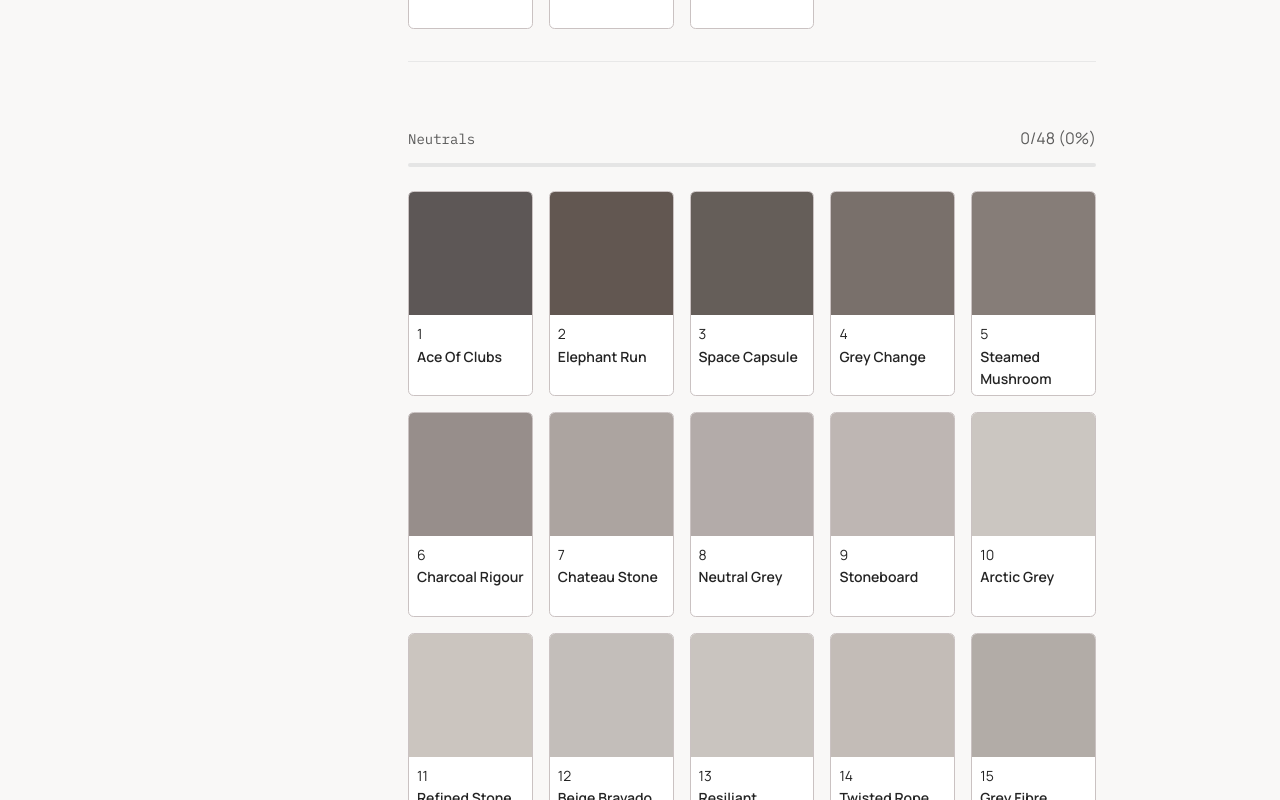
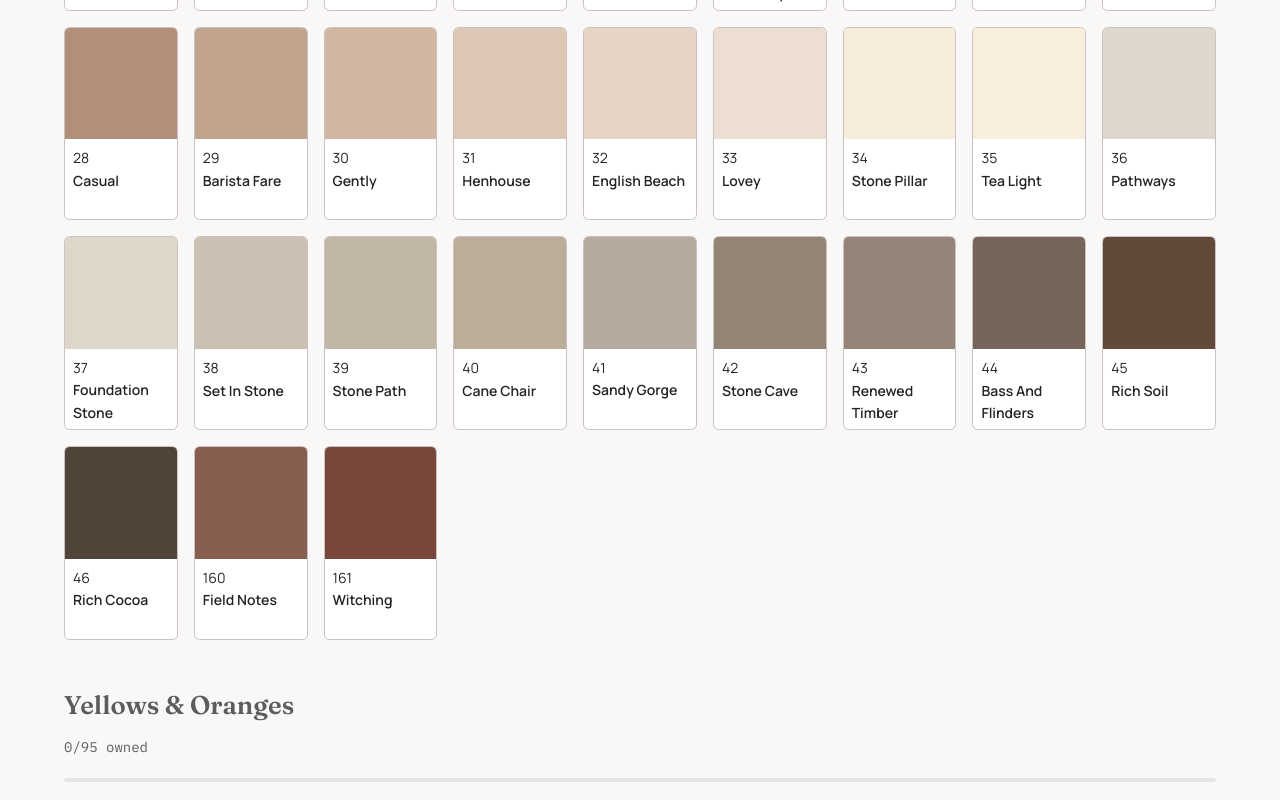
Before and after one commit to Jazzmoin/portfolio, a SvelteKit app: page /work/hueventory in a window 1280 px wide. Shown: the part 1620-2420 px from the top of the page. Built offline with nearby package versions, Linux system fonts and the light colour scheme.

Commit message:
updated project page layout

```diff
--- a/src/routes/+layout.svelte
+++ b/src/routes/+layout.svelte
@@ -93,7 +93,7 @@
         grid-template-columns: minmax(0, 1.6fr) repeat(2, minmax(0, 1fr));
         gap: 2rem;
         font-family: var(--font-mono);
-        padding: 3rem var(--dot-spacing) 3rem calc(var(--dot-spacing) * 4);
+        padding: 3rem var(--page-padding-inline);
         border-top: 1px solid var(--color-bg-1);
         align-items: start;
     }
--- a/src/routes/layout.css
+++ b/src/routes/layout.css
@@ -14,6 +14,9 @@
     --color-text-1: rgba(26, 26, 26, 0.7);
     --dot-spacing: 1rem;
     --header-height: 3.5rem;
+    --page-padding-inline: calc(var(--dot-spacing) * 4);
+    --page-gap: clamp(2rem, 4vw, 4rem);
+    --section-gap: clamp(2rem, 4vw, 3.5rem);
     --text-xs: 14px;
     --text-sm: 14px;
     --text-base: 16px;
@@ -78,37 +81,19 @@ li {
 }
 
 main {
-    padding: 0 calc(var(--dot-spacing) * 4);
-}
-
-aside {
-    display: flex;
-    height: calc(100vh - var(--header-height));
-    position: sticky;
-    top: var(--header-height);
-    z-index: 1;
-    padding: 1rem 0 0 0;
-}
-
-.cover {
-    background-color: pink;
-    height: 60vh;
-}
-
-.content {
-    flex-flow: column;
-    gap: 1.5rem;
-    height: min-content;
-    padding: 0 3.5rem;
-    display: flex;
-    position: relative;
-    overflow: visible;
+    padding: 0 var(--page-padding-inline);
 }
 
 .layout {
     display: flex;
     flex-direction: column;
-    gap: 2rem;
+    gap: var(--section-gap);
+    min-width: 0;
+}
+
+.project-page {
+    min-height: calc(100vh - var(--header-height));
+    padding-block: 2rem 4rem;
 }
 
 .back-button {
@@ -123,6 +108,144 @@ aside {
     font-family: var(--font-mono);
     font-size: var(--text-xs);
     scroll-margin-top: 4.5rem;
+}
+
+.project-header {
+    display: flex;
+    flex-direction: column;
+    gap: 1rem;
+}
+
+.project-type {
+    margin: 0;
+    font-family: var(--font-mono);
+    font-size: var(--text-xs);
+    line-height: 1.4;
+    letter-spacing: 0.08em;
+    text-transform: uppercase;
+}
+
+.project-title {
+    margin: 0;
+    max-width: 14ch;
+}
+
+.project-description {
+    margin: 0;
+    max-width: 42rem;
+}
+
+.cover {
+    aspect-ratio: 2/ 1;
+    overflow: hidden;
+    border: 1px solid rgba(26, 26, 26, 0.12);
+    border-radius: 0.35rem;
+    background: var(--color-bg-1);
+}
+
+.cover img {
+    display: block;
+    width: 100%;
+    height: 100%;
+    object-fit: cover;
+}
+
+.project-sections {
+    display: flex;
+    flex-direction: column;
+    gap: var(--section-gap);
+}
+
+.project-section {
+    display: flex;
+    flex-direction: column;
+    gap: 1rem;
+    padding-top: 1.5rem;
+    border-top: 1px solid rgba(26, 26, 26, 0.12);
+    scroll-margin-top: 4.5rem;
+}
+
+.section-header {
+    display: flex;
+    flex-direction: column;
+    gap: 0.35rem;
+}
+
+.section-type {
+    margin: 0;
+    font-family: var(--font-mono);
+    font-size: var(--text-xs);
+    line-height: 1.4;
+}
+
+.section-heading {
+    margin: 0;
+}
+
+.section-description {
+    margin: 0;
+    max-width: 42rem;
+}
+
+.section-body {
+    display: flex;
+    flex-direction: column;
+    gap: 1.25rem;
+}
+
+.page-contents {
+    position: fixed;
+    top: calc(var(--header-height) + 2rem);
+    right: 0;
+    z-index: 5;
+    display: flex;
+    align-items: stretch;
+    transform: translateX(calc(100% - 2.8rem));
+    transition: transform 180ms ease;
+}
+
+.page-contents:hover,
+.page-contents:focus-within {
+    transform: translateX(0);
+}
+
+.page-contents-tab {
+    display: flex;
+    align-items: center;
+    justify-content: center;
+    padding: 0.75rem 0.6rem;
+    border: 1px solid rgba(26, 26, 26, 0.12);
+    border-right: 0;
+    border-radius: 0.35rem 0 0 0.35rem;
+    background: rgba(232, 229, 229, 0.96);
+    font-family: var(--font-mono);
+    font-size: var(--text-xs);
+    line-height: 1.2;
+    letter-spacing: 0.08em;
+    text-transform: uppercase;
+    writing-mode: vertical-rl;
+}
+
+.page-contents ul {
+    display: flex;
+    flex-direction: column;
+    gap: 0.5rem;
+    min-width: 12rem;
+    margin: 0;
+    padding: 0.9rem 1rem;
+    list-style: none;
+    border: 1px solid rgba(26, 26, 26, 0.12);
+    border-right: 0;
+    border-radius: 0.35rem 0 0 0.35rem;
+    background: rgba(249, 248, 247, 0.98);
+    box-shadow: 0 0.8rem 2rem rgba(26, 26, 26, 0.08);
+}
+
+.page-contents li {
+    font-family: var(--font-mono);
+    font-size: var(--text-xs);
+    line-height: 1.4;
+    text-transform: none;
 }
 
 :global(.card-title) {
@@ -142,3 +265,24 @@ aside {
     flex-direction: column;
     gap: 0.8rem;
 }
+
+@media (max-width: 900px) {
+    .project-page {
+        padding-block: 1.5rem 3rem;
+    }
+
+    .cover {
+        aspect-ratio: 4 / 3;
+    }
+
+    .page-contents {
+        top: auto;
+        bottom: 1rem;
+        transform: translateX(calc(100% - 2.5rem));
+    }
+
+    .page-contents ul {
+        max-height: min(55vh, 18rem);
+        overflow: auto;
+    }
+}
--- a/src/routes/work/flower-garden/+page.svelte
+++ b/src/routes/work/flower-garden/+page.svelte
@@ -27,49 +27,38 @@
     });
 </script>
 
-<main>
-    <aside>
-        <ul>
-            <li>
-                <a class="back-button" href="/">← Back</a>
-            </li>
-            <li>
-                <a href="#overview">Overview</a>
-            </li>
-        </ul>
-    </aside>
+<div class="project-page">
+    <div class="layout">
+        <header id="overview" class="project-header">
+            <p class="project-type">Flower Planting Playground</p>
+            <h1 class="project-title">Flower Garden</h1>
+            <p class="project-description">
+                A Project created to learn Rust and Nannou.
+            </p>
+        </header>
 
-    <div class="layout">
-        <div class="cover">
-            <img alt="" src="src/lib/img.png" id="#top" />
-        </div>
+        <div class="project-sections">
+            <section id="simulation" class="project-section">
+                <div class="section-header">
+                    <p class="section-type">[simulation]</p>
+                    <h2 class="section-heading">Grow the scene in real time</h2>
+                </div>
 
-        <div class="content">
-            <div class="overview">
-                <h1>Flower Garden</h1>
-                <p id="overview" class="section-title">Overview</p>
-                <p>desc.</p>
-            </div>
+                <p class="section-description">
+                    The live canvas handles the interactive planting experience
+                    and turns the page into a small procedural garden
+                    playground.
+                </p>
 
-            <span bind:this={container} style="display:none;"></span>
+                <div class="section-body">
+                    <span bind:this={container} style="display:none;"></span>
+                </div>
+            </section>
         </div>
     </div>
-</main>
+</div>
 
 <style>
-    main {
-        display: grid;
-        grid-template-columns: 150px 1fr;
-        gap: 4rem;
-        min-height: 170vh;
-    }
-
-    ul {
-        display: flex;
-        flex-direction: column;
-        gap: 0.5rem;
-    }
-
     :global(canvas) {
         display: block;
         margin: auto;
--- a/src/routes/work/hueventory/+page.svelte
+++ b/src/routes/work/hueventory/+page.svelte
@@ -46,59 +46,45 @@
         });
     });
 
-    let showStats = $state(false);
+    function sectionId(label: string) {
+        return label
+            .toLowerCase()
+            .replace(/[^a-z0-9]+/g, "-")
+            .replace(/^-|-$/g, "");
+    }
 </script>
 
-<main>
-    <aside>
-        <ul>
-            <li>
-                <a class="back-button" href="/">← Back</a>
-            </li>
-            {#each categories as category}
-                <li>
-                    <a href={"#" + category}>
-                        {category}
-                    </a>
-                </li>
-            {/each}
-        </ul>
-    </aside>
+<div class="project-page">
+    <div class="layout">
+        <header id="overview" class="project-header">
+            <p class="project-type">Colour Swatch Tracker</p>
+            <h1 class="project-title">Hueventory</h1>
+            <p class="project-description">
+                A personal tracker for my little sister's colour swatch
+                collection, designed to make progress visible at a glance.
+            </p>
+        </header>
 
-    <div class="layout">
-        <div class="cover">
-            <img alt="" id="top" src="src/lib/img.png" />
-        </div>
+        <div class="project-sections">
+            {#each categoryStats as stat}
+                <section
+                    class="project-section colour-category"
+                    id={sectionId(stat.category)}
+                >
+                    <div class="section-header">
+                        <h2 class="section-heading">{stat.category}</h2>
+                    </div>
 
-        <div class="content">
-            <div class="overview">
-                <h1 class="title">Hueventory</h1>
-                <p class="section-title">Overview</p>
-                <p class="desc">
-                    A project built to help my little sister track her collected
-                    colour swatches. &lt;3
-                </p>
-            </div>
-
-            <div class="sections">
-                {#each categoryStats as stat}
-                    <section class="colour-category">
-                        <div class="category-header">
-                            <p id={stat.category} class="section-title">
-                                {stat.category}
-                            </p>
-                            <p class="stat-text">
-                                {stat.owned}/{stat.total} ({stat.percent.toFixed(
-                                    0,
-                                )}%)
-                            </p>
-                        </div>
+                    <div class="section-body">
+                        <p class="stat-text">
+                            {stat.owned}/{stat.total} owned
+                        </p>
 
                         <div class="progress-bar">
                             <div
                                 class="progress-fill"
                                 style={`width: ${stat.percent}%`}
-                            />
+                            ></div>
                         </div>
 
                         <div class="swatch-group">
@@ -109,43 +95,33 @@
                                 />
                             {/each}
                         </div>
-                    </section>
-                {/each}
-            </div>
+                    </div>
+                </section>
+            {/each}
         </div>
     </div>
-</main>
+
+    <nav class="page-contents" aria-label="Contents">
+        <div class="page-contents-tab">Contents</div>
+        <ul>
+            <li>
+                <a href="#overview">Overview</a>
+            </li>
+            {#each categories as category}
+                <li>
+                    <a href={"#" + sectionId(category)}>
+                        {category}
+                    </a>
+                </li>
+            {/each}
+        </ul>
+    </nav>
+</div>
 
 <style>
-    main {
-        display: grid;
-        grid-template-columns: 10rem 1fr;
-        gap: 4rem;
-        min-height: 170vh;
-    }
-
-    ul {
-        display: flex;
-        flex-direction: column;
-        gap: 0.5rem;
-    }
-
-    .sections {
-        display: flex;
-        flex-direction: column;
-        gap: 4rem;
-    }
-
     .colour-category {
-        padding-bottom: 2rem;
-        border-bottom: 1px solid #e8e8e8;
-    }
-
-    .category-header {
-        display: flex;
-        justify-content: space-between;
-        align-items: baseline;
-        margin-bottom: 0.75rem;
+        padding-top: 0;
+        border-top: 0;
     }
 
     .progress-bar {
@@ -162,6 +138,12 @@
         transition: width 0.4s ease;
     }
 
+    .stat-text {
+        margin: 0;
+        font-family: var(--font-mono);
+        font-size: var(--text-xs);
+    }
+
     .swatch-group {
         display: grid;
         grid-template-columns: repeat(auto-fill, minmax(110px, 1fr));
--- a/src/routes/work/todo-analytics/+page.svelte
+++ b/src/routes/work/todo-analytics/+page.svelte
@@ -211,33 +211,33 @@
     };
 </script>
 
-<main>
-    <aside>
-        <ul>
-            <li>
-                <a class="back-button" href="/">← Back</a>
-            </li>
-            <li>
-                <a href="#overview">Overview</a>
-            </li>
-            <li>
-                <a href="#graph">Graph</a>
-            </li>
-        </ul>
-    </aside>
+<div class="project-page">
+    <div class="layout">
+        <header id="overview" class="project-header">
+            <p class="project-type">Analytics Dashboard</p>
+            <h1 class="project-title">Microsoft To Do Analytics</h1>
+            <p class="project-description">
+                A personal dashboard for exploring task completion patterns
+                across Microsoft To Do lists, time ranges, and status filters.
+            </p>
+        </header>
 
-    <div class="layout">
-        <div class="cover">
-            <img alt="" src="src/lib/img.png" id="#top" />
+        <div class="project-sections">
+            <section id="dashboard" class="project-section">
+                <div class="section-header">
+                    <p class="section-type">[application]</p>
+                    <h2 class="section-heading">
+                        Filter activity across lists and time ranges
+                    </h2>
                 </div>
 
-        <div class="content">
-            <div class="overview">
-                <h1>Microsoft To Do Analytics</h1>
-                <p id="overview" class="section-title">Overview</p>
-                <p>desc.</p>
-            </div>
+                <p class="section-description">
+                    Sign in, select the lists you want to inspect, and compare
+                    how task volume changes over time using the interactive
+                    graph.
+                </p>
 
+                <div class="section-body">
                     {#if s.state === "unknown"}
                         <div>Loading...</div>
                     {:else if s.state === "signedOut"}
@@ -248,7 +248,8 @@
                         <p class="mt-4 text-red-500">{s.error}</p>
                     {:else if s.state === "loading"}
                         <p class="mt-4">
-                    Loading... (Yes this really takes forever don't worry)
+                            Loading... (Yes this really takes forever don't
+                            worry)
                         </p>
                         <p>Progress {(s.progress * 100).toFixed(2)}%</p>
                     {:else}
@@ -256,7 +257,10 @@
                             <p>Welcome, {s.user.name ?? "User"}</p>
 
                             <div class="welcome-actions">
-                        <button class="action-btn logout-btn" onclick={signOut}>
+                                <button
+                                    class="action-btn logout-btn"
+                                    onclick={signOut}
+                                >
                                     Logout
                                 </button>
 
@@ -272,13 +276,15 @@
                             </div>
                         </div>
 
-                <div id="graph" class="content-grid">
+                        <div class="content-grid">
                             <div class="dropdowns-group">
                                 <div class="dropdown">
                                     <h3>To Do Lists</h3>
                                     {#if todoLists.length > 0}
                                         <select bind:value={selectedListName}>
-                                    <option value="All Tasks">All Tasks</option>
+                                            <option value="All Tasks"
+                                                >All Tasks</option
+                                            >
                                             {#each todoLists as list}
                                                 <option>
                                                     {list.displayName}
@@ -293,9 +299,14 @@
                                 <div class="dropdown">
                                     <h3>Period</h3>
                                     <select bind:value={period}>
-                                <option value="week">Last 7 days</option>
-                                <option value="month">Last 30 days</option>
-                                <option value="6 months">Last 6 months</option>
+                                        <option value="week">Last 7 days</option
+                                        >
+                                        <option value="month"
+                                            >Last 30 days</option
+                                        >
+                                        <option value="6 months"
+                                            >Last 6 months</option
+                                        >
                                         <option selected value="last year"
                                             >Last year</option
                                         >
@@ -310,12 +321,15 @@
                                     <select bind:value={taskStatus}>
                                         <option value="all">All</option>
                                         <option value="completedByCompDate"
-                                    >Completed (grouped by completed date)</option
+                                            >Completed (grouped by completed
+                                            date)</option
                                         >
                                         <option value="completedByCreateDate"
                                             >Completed (grouped by created date)</option
                                         >
-                                <option value="uncompleted">Uncompleted</option>
+                                        <option value="uncompleted"
+                                            >Uncompleted</option
+                                        >
                                     </select>
                                 </div>
                             </div>
@@ -369,7 +383,9 @@
                                         class="graph-tooltip"
                                         style="left: {graphTooltip.x}px; top: {graphTooltip.y}px;"
                                     >
-                                <strong>{graphTooltip.point.list}</strong>
+                                        <strong
+                                            >{graphTooltip.point.list}</strong
+                                        >
                                         <div>{graphTooltip.point.date}</div>
                                         <div>
                                             {graphTooltip.point.n} task{graphTooltip
@@ -383,23 +399,12 @@
                         </div>
                     {/if}
                 </div>
+            </section>
         </div>
-</main>
+    </div>
+</div>
 
 <style>
-    main {
-        display: grid;
-        grid-template-columns: 10rem 1fr;
-        gap: 4rem;
-        min-height: 150vh;
-    }
-
-    ul {
-        display: flex;
-        flex-direction: column;
-        gap: 0.5rem;
-    }
-
     .content-grid {
         display: flex;
         flex-direction: column;
@@ -411,7 +416,12 @@
     .dropdowns-group {
         display: flex;
         flex-direction: row;
+        flex-wrap: wrap;
         gap: 2rem;
+    }
+
+    .dropdown {
+        min-width: 12rem;
     }
 
     select {
@@ -476,4 +486,15 @@
         display: block;
         margin-bottom: 0.15rem;
     }
+
+    @media (max-width: 900px) {
+        .welcome-message {
+            flex-direction: column;
+            align-items: flex-start;
+        }
+
+        .welcome-actions {
+            flex-wrap: wrap;
+        }
+    }
 </style>
--- a/src/routes/work/whale-phone-holder/+page.svelte
+++ b/src/routes/work/whale-phone-holder/+page.svelte
@@ -1,44 +1,45 @@
-<script>
-</script>
+<div class="project-page">
+    <div class="layout">
+        <header id="overview" class="project-header">
+            <p class="project-type">First-Year Design</p>
+            <h1 class="project-title">Whale Phone Holder</h1>
+            <p class="project-description">
+                A playful physical product study that turns a desk stand into a
+                character-led object while still keeping the phone stable and
+                easy to view.
+            </p>
+        </header>
 
-<main>
-    <aside>
-        <ul>
-            <li>
-                <a class="back-button" href="/">← Back</a>
-            </li>
-            <li>
-                <a href="#overview">Overview</a>
-            </li>
-        </ul>
-    </aside>
+        <div class="project-sections">
+            <section id="concept" class="project-section">
+                <div class="section-header">
+                    <p class="section-type">[design]</p>
+                    <h2 class="section-heading">
+                        A functional object with a clear character
+                    </h2>
+                </div>
 
-    <div class="layout">
-        <div class="cover">
-            <img alt="" src="src/lib/img.png" id="#top" />
-        </div>
+                <p class="section-description">
+                    The project explores how a recognizable whale silhouette can
+                    shape the overall form without losing the practical job of a
+                    phone stand.
+                </p>
+            </section>
 
-        <div class="content">
-            <div class="Overview">
-                <h1>Whale Phone Holder</h1>
-                <p id="overview" class="section-title">Overview</p>
-                <p>desc.</p>
-            </div>
+            <section id="outcome" class="project-section">
+                <div class="section-header">
+                    <p class="section-type">[prototype]</p>
+                    <h2 class="section-heading">
+                        Sized to support an upright screen
+                    </h2>
+                </div>
+
+                <p class="section-description">
+                    The final holder uses the body as the main support surface
+                    and the curved profile to keep the device readable from a
+                    desk.
+                </p>
+            </section>
         </div>
     </div>
-</main>
-
-<style>
-    main {
-        display: grid;
-        grid-template-columns: 150px 1fr;
-        gap: 4rem;
-        min-height: 170vh;
-    }
-
-    ul {
-        display: flex;
-        flex-direction: column;
-        gap: 0.5rem;
-    }
-</style>
+</div>
```
Also changed, not shown: src/lib/components/Card.svelte (+25 -12 lines), src/routes/+page.svelte (+4 -4 lines). Lines whose indentation alone changed are shown as unchanged.
